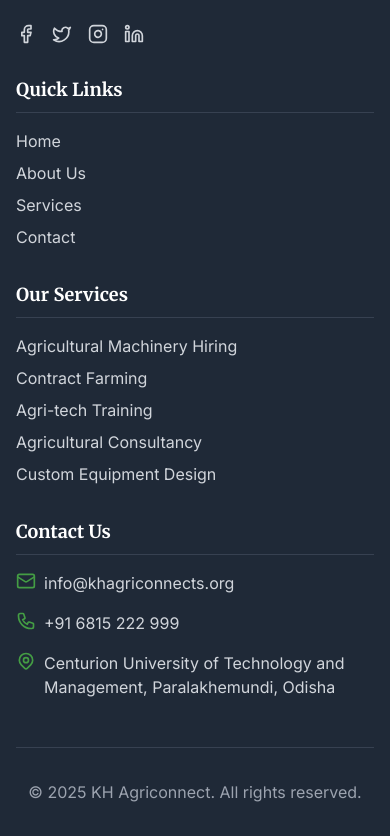
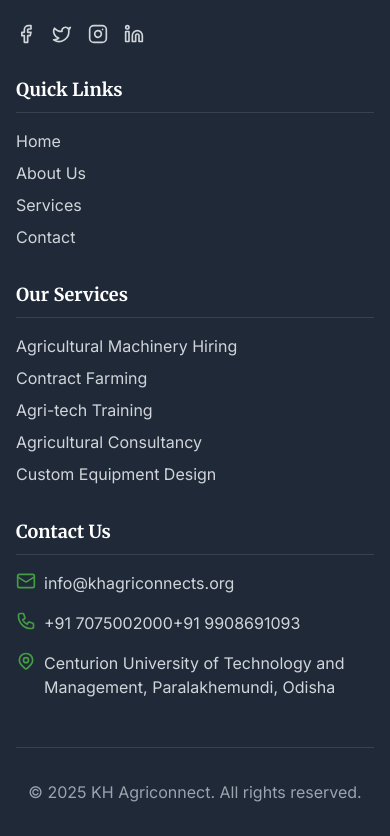
Before and after one commit to 10sandeep/KH-Agriconnects, a React (Vite) app: page /service in a window 390 px wide. Shown: the part 562-1398 px from the top of the page. Built offline with nearby package versions, Linux system fonts and the light colour scheme.

Commit message:
Update phone numbers in Footer component

```diff
--- a/src/components/Footer.tsx
+++ b/src/components/Footer.tsx
@@ -85,7 +85,9 @@
                 <svg xmlns="http://www.w3.org/2000/svg" className="h-5 w-5 mr-2 text-green-500 flex-shrink-0" fill="none" viewBox="0 0 24 24" stroke="currentColor">
                   <path strokeLinecap="round" strokeLinejoin="round" strokeWidth={2} d="M3 5a2 2 0 012-2h3.28a1 1 0 01.948.684l1.498 4.493a1 1 0 01-.502 1.21l-2.257 1.13a11.042 11.042 0 005.516 5.516l1.13-2.257a1 1 0 011.21-.502l4.493 1.498a1 1 0 01.684.949V19a2 2 0 01-2 2h-1C9.716 21 3 14.284 3 6V5z" />
                 </svg>
-                <span className="text-gray-300">+91 6815 222 999</span>
+                <span className="text-gray-300">+91 7075002000</span>
+<span className="text-gray-300">+91 9908691093</span>
+
               </li>
               <li className="flex">
                 <svg xmlns="http://www.w3.org/2000/svg" className="h-5 w-5 mr-2 text-green-500 flex-shrink-0" fill="none" viewBox="0 0 24 24" stroke="currentColor">
```
